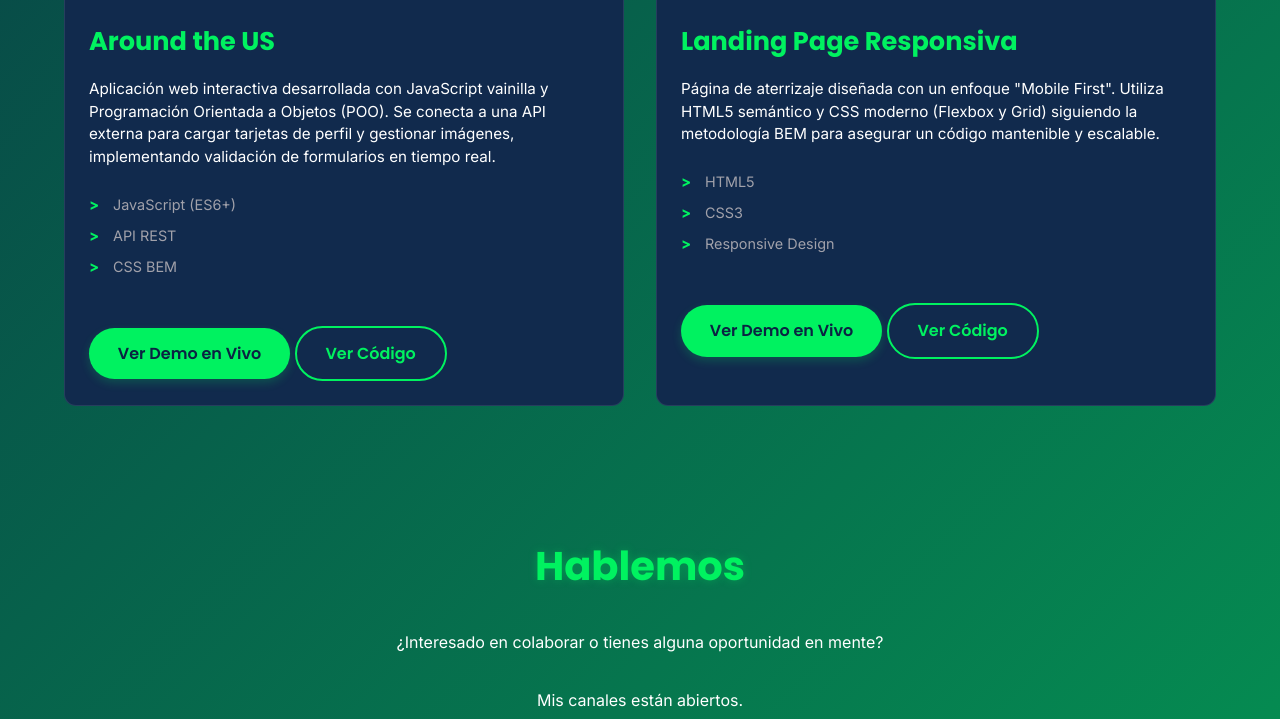
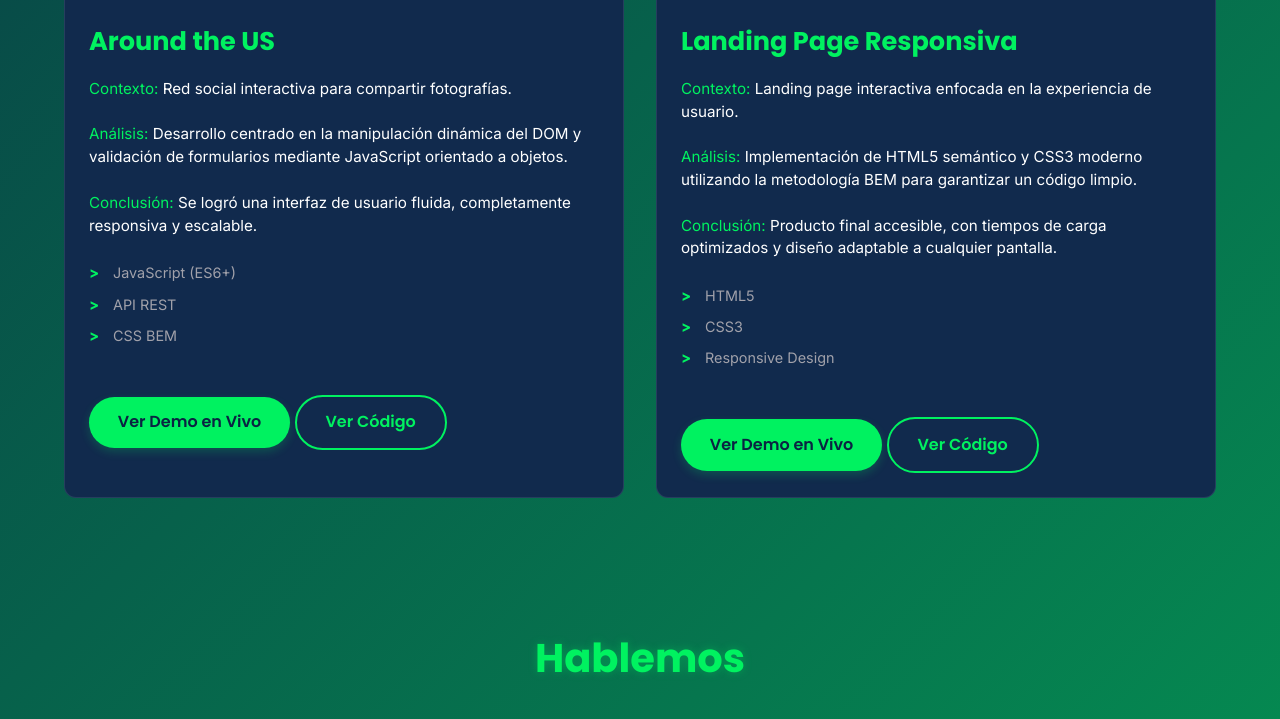
Before and after one commit to hesepiri/hesepiri, a plain HTML site: page index.html in a window 1280 px wide. Shown: the part 1374-2093 px from the top of the page. Drawn offline with Linux system fonts and the light colour scheme.

Commit message:
Refining details

```diff
--- a/index.html
+++ b/index.html
@@ -113,11 +113,13 @@
               <div class="project-card__content">
                 <h3 class="project-card__title">Around the US</h3>
                 <p class="project-card__description">
-                  Aplicación web interactiva desarrollada con JavaScript
-                  vainilla y Programación Orientada a Objetos (POO). Se conecta
-                  a una API externa para cargar tarjetas de perfil y gestionar
-                  imágenes, implementando validación de formularios en tiempo
-                  real.
+                  <strong>Contexto:</strong> Red social interactiva para
+                  compartir fotografías.<br /><br />
+                  <strong>Análisis:</strong> Desarrollo centrado en la
+                  manipulación dinámica del DOM y validación de formularios
+                  mediante JavaScript orientado a objetos.<br /><br />
+                  <strong>Conclusión:</strong> Se logró una interfaz de usuario
+                  fluida, completamente responsiva y escalable.
                 </p>
                 <ul class="project-card__tech-list">
                   <li>JavaScript (ES6+)</li>
@@ -152,10 +154,14 @@
               <div class="project-card__content">
                 <h3 class="project-card__title">Landing Page Responsiva</h3>
                 <p class="project-card__description">
-                  Página de aterrizaje diseñada con un enfoque "Mobile First".
-                  Utiliza HTML5 semántico y CSS moderno (Flexbox y Grid)
-                  siguiendo la metodología BEM para asegurar un código
-                  mantenible y escalable.
+                  <strong>Contexto:</strong> Landing page interactiva enfocada
+                  en la experiencia de usuario.<br /><br />
+                  <strong>Análisis:</strong> Implementación de HTML5 semántico y
+                  CSS3 moderno utilizando la metodología BEM para garantizar un
+                  código limpio.<br /><br />
+                  <strong>Conclusión:</strong> Producto final accesible, con
+                  tiempos de carga optimizados y diseño adaptable a cualquier
+                  pantalla.
                 </p>
                 <ul class="project-card__tech-list">
                   <li>HTML5</li>
--- a/styles.css
+++ b/styles.css
@@ -206,6 +206,12 @@ h3 {
   line-height: 1.5;
 }
 
+/* Hace que las palabras Contexto, Análisis y Conclusión brillen en verde */
+.project-card__description strong {
+  color: var(--primary-color);
+  font-weight: normal; /* Para que no se vea tan tosco */
+}
+
 /* 3. La lista de tecnologías (Viñetas) */
 .project-card__tech-list {
   list-style: none; /* Quitamos los puntos feos */
```
